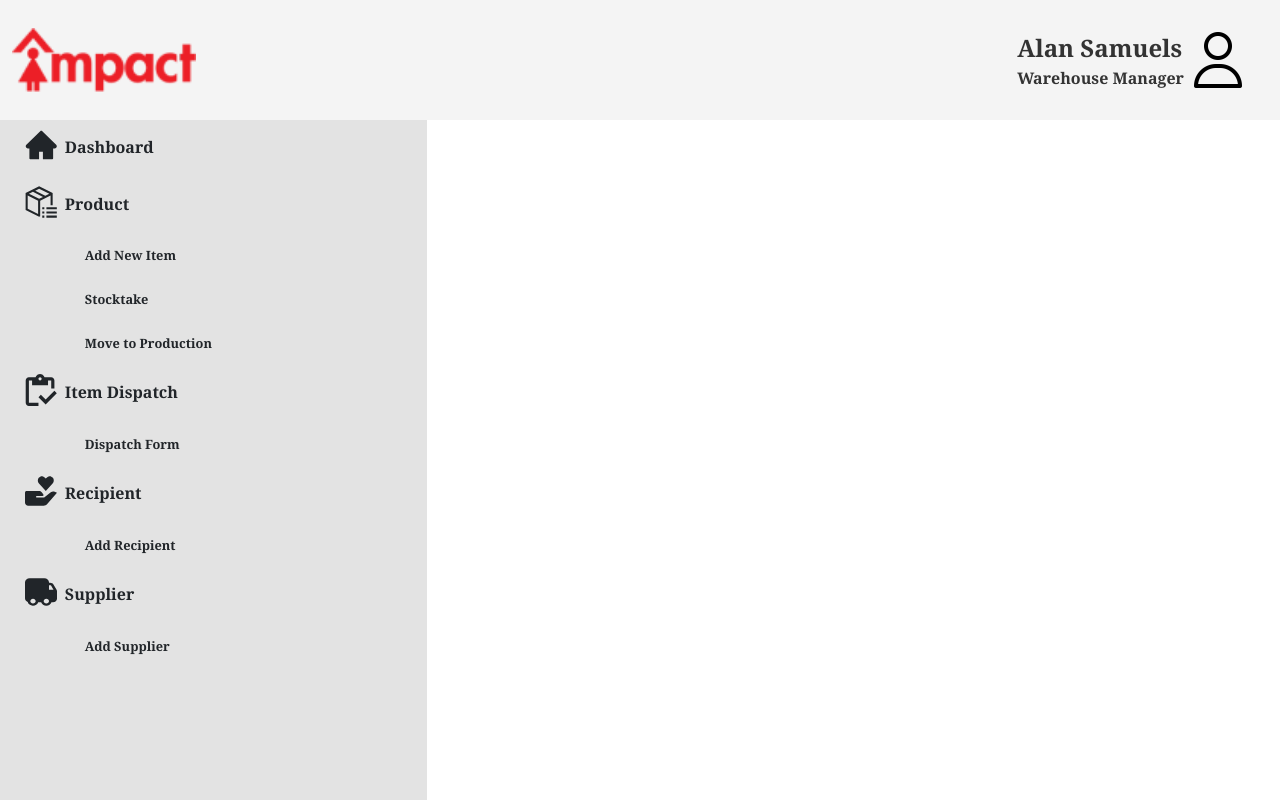
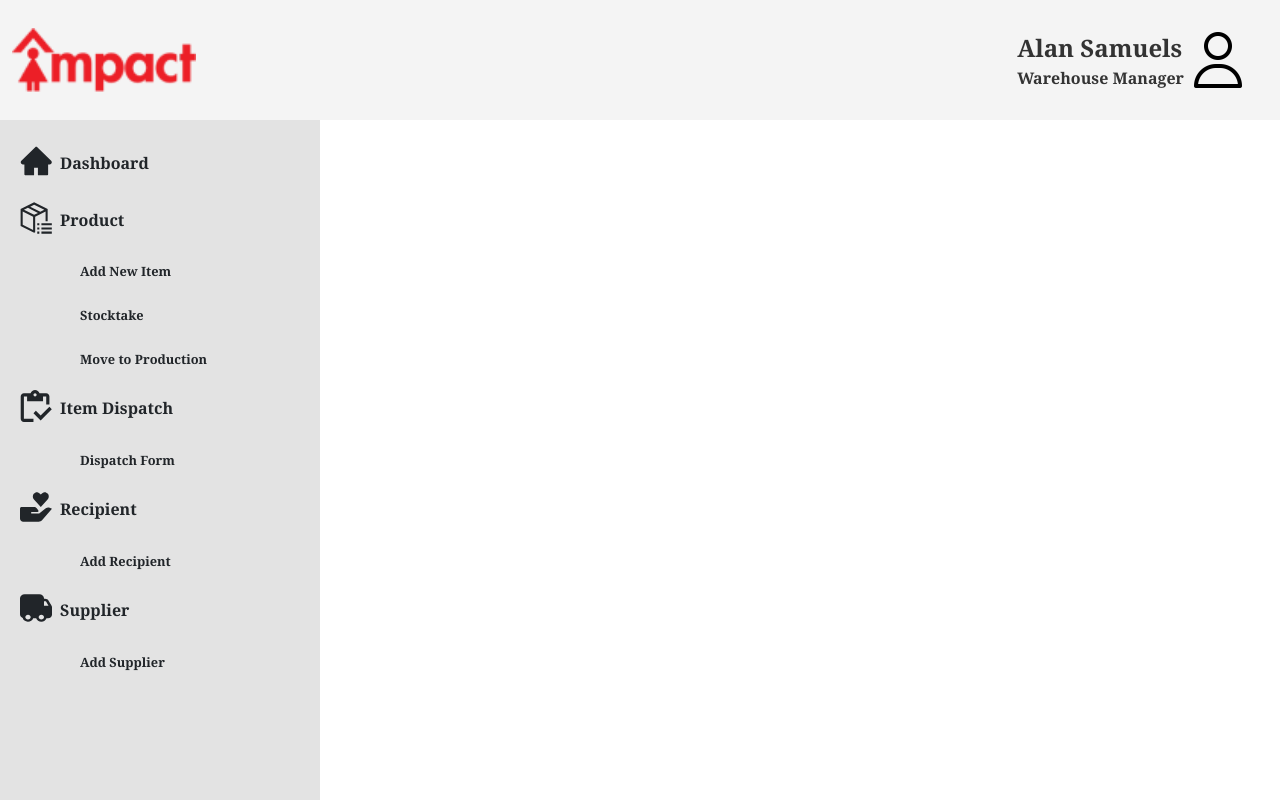
Before and after one commit to hnhtran/impact4women, a React (Create React App) app: page / in a window 1280 px wide. Built offline with nearby package versions, Linux system fonts and the light colour scheme.

Commit message:
fixed sidebar margin

```diff
--- a/src/components/Sidebar/Sidebar.css
+++ b/src/components/Sidebar/Sidebar.css
@@ -1,7 +1,8 @@
 .sidebarlist {
     list-style-type: none;
-    margin: 0;
-    padding: 0;
+    margin-left: -4.6vmin;
+    margin-right: -1.4vmin;
+    padding-top: 2vmin;
     align-items: end;
 }
 
--- a/src/pages/App/App.js
+++ b/src/pages/App/App.js
@@ -20,7 +20,7 @@ function App() {
       <NavBar/>
       <Container fluid>
         <Row>
-        <Col xs="4" className='sidebar'><Sidebar/></Col>
+        <Col xs="3" className='sidebar'><Sidebar/></Col>
 
         <Col xs="8" className='main'>
       {/* <Dashboard/>
```
